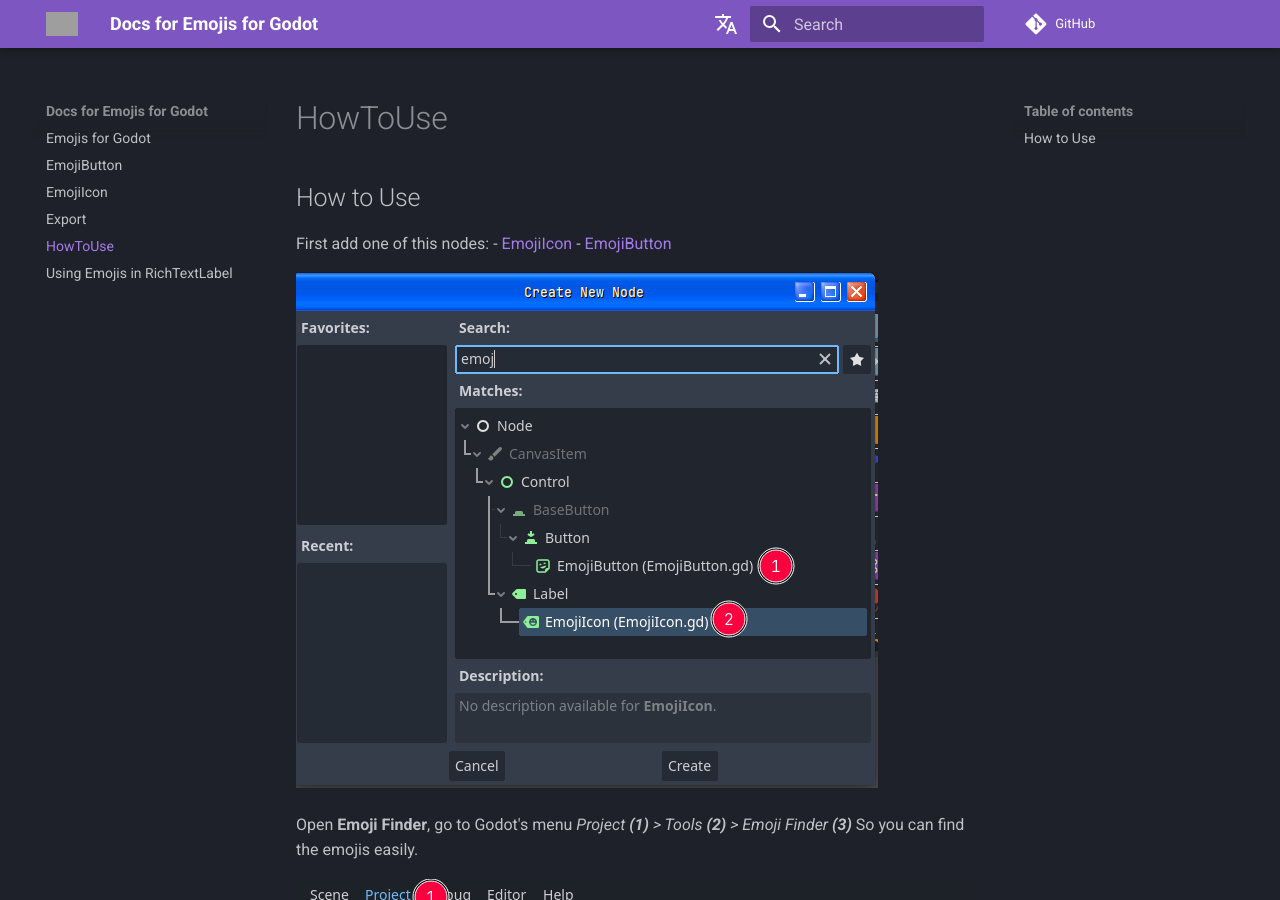
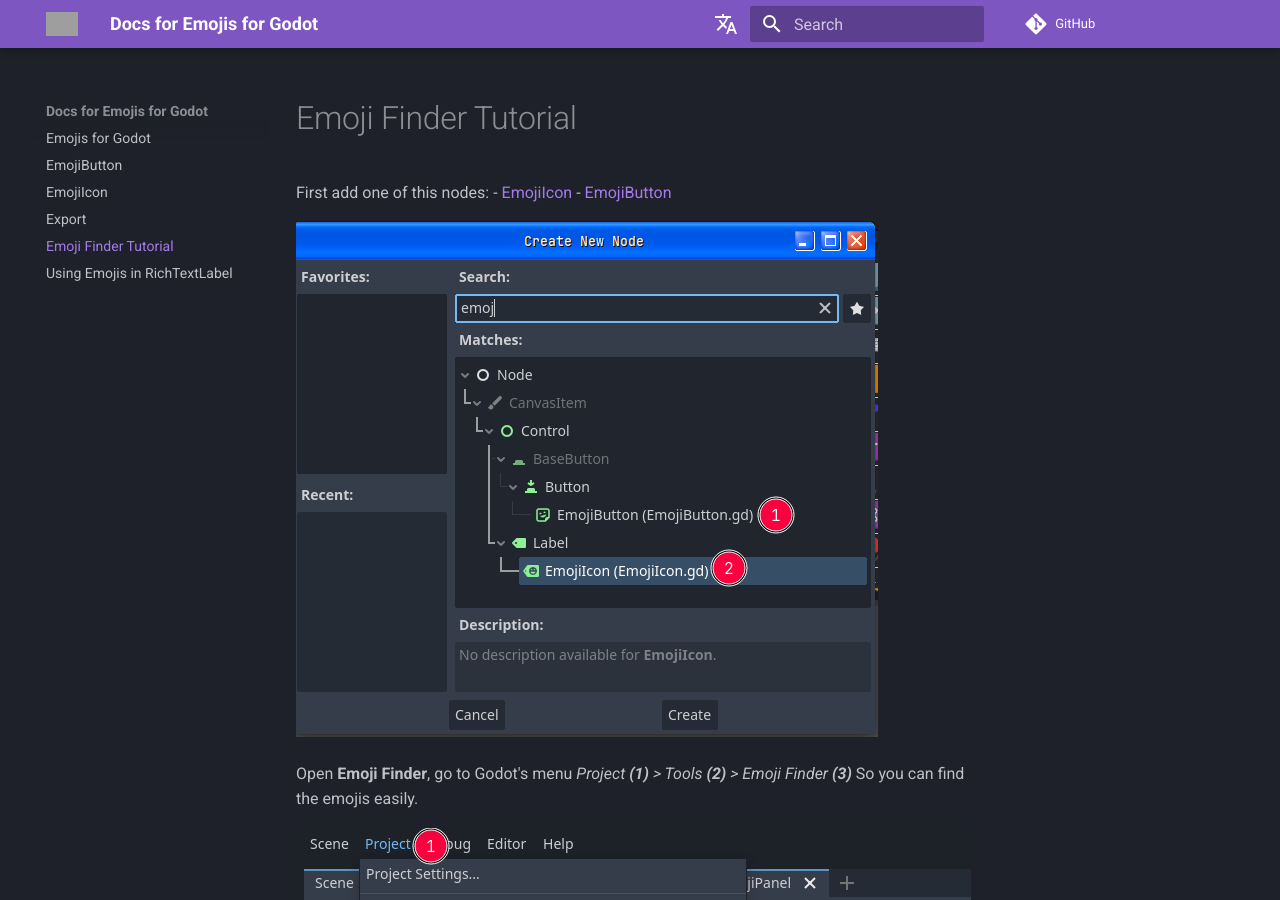
Before and after one commit to rakugoteam/emojis-docs, an MkDocs documentation site: the page built from docs/HowToUse.md, in a window 1280 px wide and 900 px high. Built offline with MkDocs 1.6.1 and Material for MkDocs 9.7.7, drawn with Linux system fonts in a browser that asks for light colours; comment, search, counter and statistics services are not loaded; the version menu is left out; grey boxes are pictures that could not be loaded.

Commit message:
fix title

```diff
--- a/docs/HowToUse.md
+++ b/docs/HowToUse.md
@@ -1,4 +1,4 @@
-## How to Use
+# Emoji Finder Tutorial
 
 First add one of this nodes:
 - [EmojiIcon]
```
